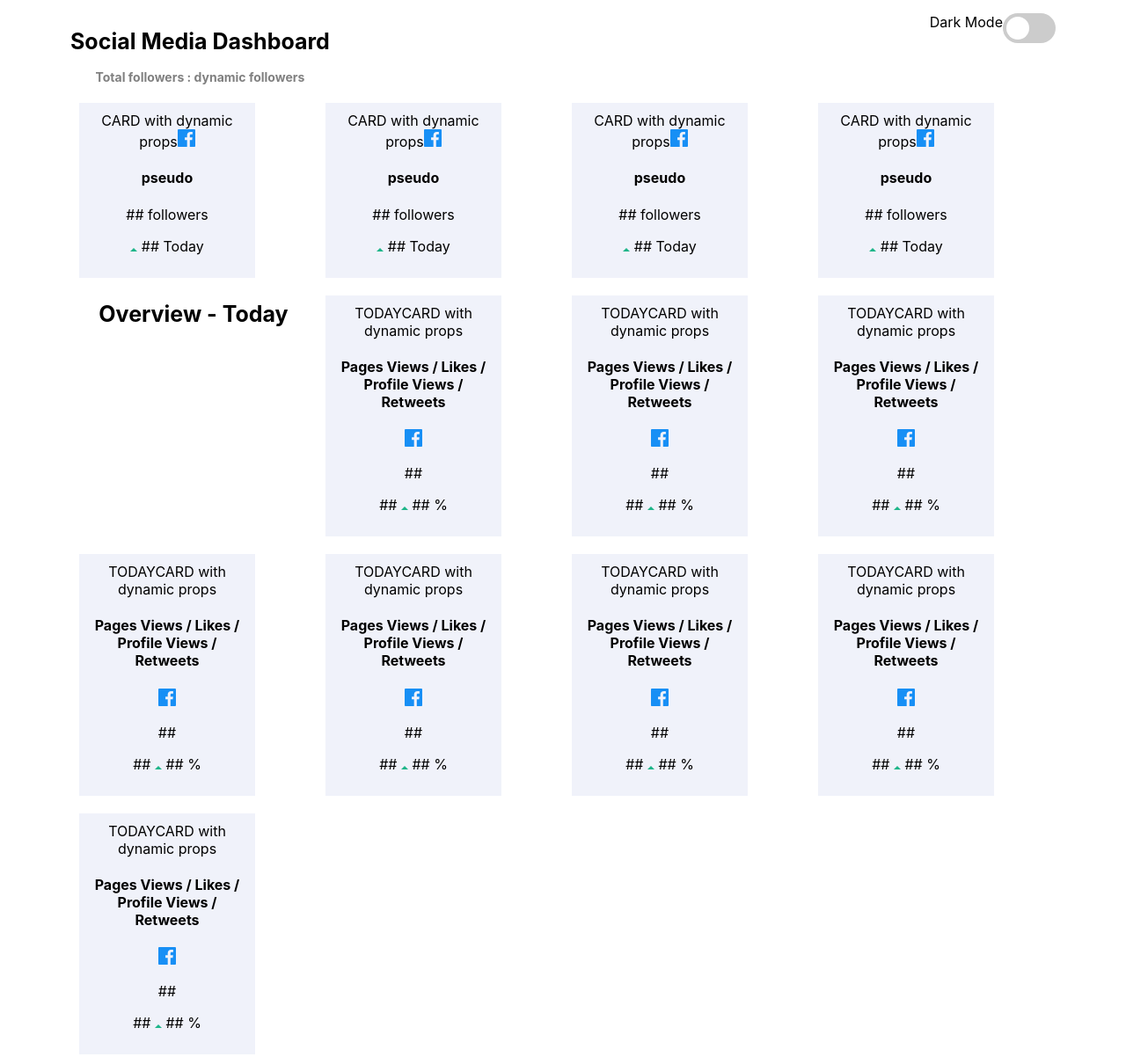
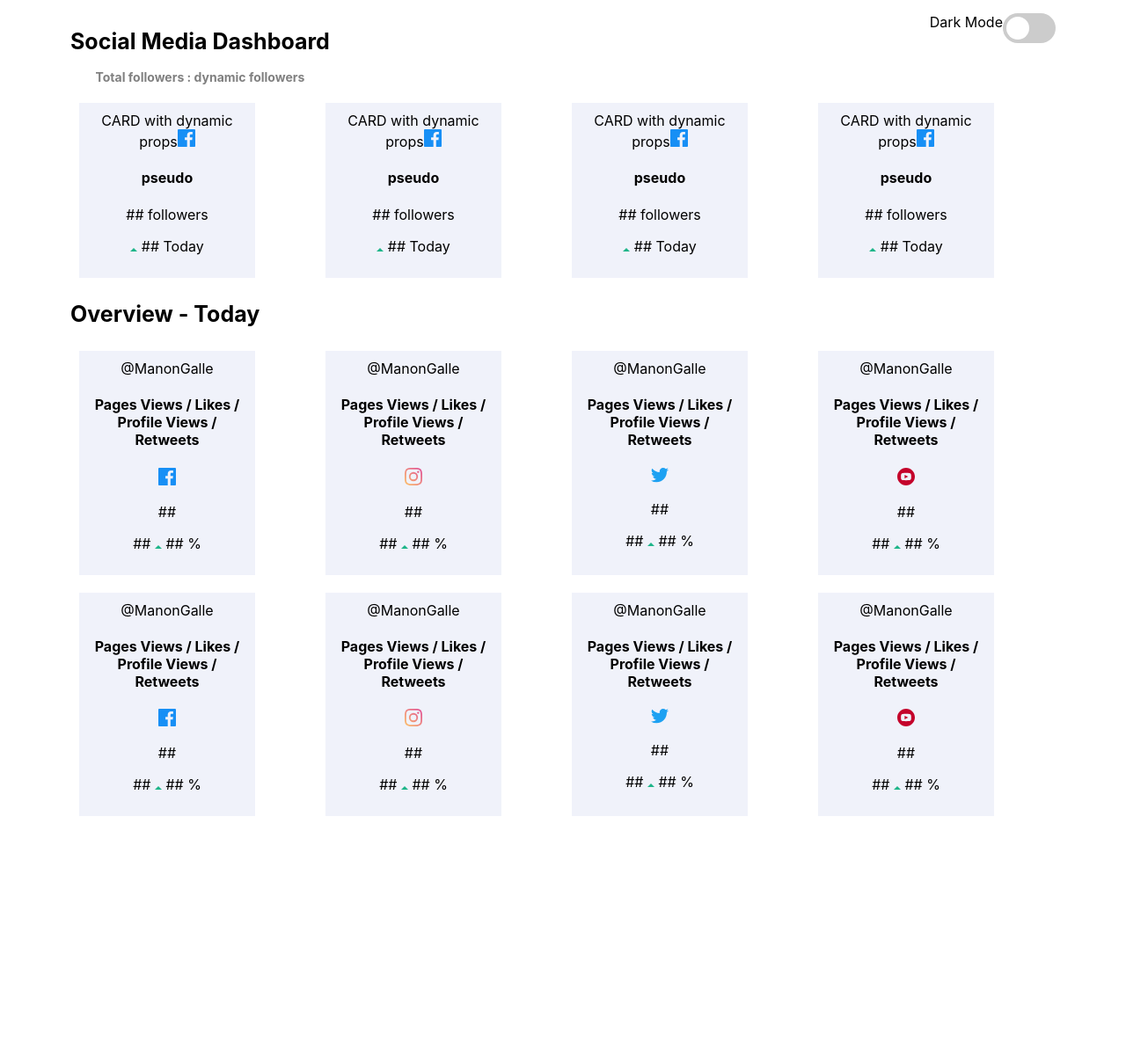
Before and after one commit to manonGalle/Social-media-dashboard, a React app: page / in a window 1280 px wide. Shown: the whole page at 88% size. After the commit the page ends 938 px from the top, so only its background shows below. Built offline with nearby package versions, Linux system fonts and the light colour scheme.

Commit message:
add different social media logos

```diff
--- a/src/components/TodayOverview/TodayCard/TodayCard.js
+++ b/src/components/TodayOverview/TodayCard/TodayCard.js
@@ -1,11 +1,10 @@
-import facebook from "../../../assets/logos/icon-facebook.svg";
 import up from "../../../assets/icon/icon-up.svg";
 import down from "../../../assets/icon/icon-down.svg";
 
 import "./TodayCard.css";
 import { useSelector } from "react-redux";
 
-function TodayCard() {
+function TodayCard({ socialLogo }) {
 
     const darkmode = useSelector((state) => state.darkMode);
 
@@ -13,9 +12,9 @@ function TodayCard() {
 
     return(
         <div className={cssClass}>
-            TODAYCARD with dynamic props
+            @ManonGalle
             <h4>Pages Views / Likes / Profile Views / Retweets</h4>
-            <img src={facebook}/>
+            <img src={socialLogo}/>
             <p className="number">##</p>
             <p className="pourcent">## <img src={up}/> ## % </p>
         </div>
--- a/src/components/TodayOverview/TodayOverview.css
+++ b/src/components/TodayOverview/TodayOverview.css
@@ -1,7 +1,11 @@
 /*Cards organisation*/
 
-.TodayOverview{
+.TodayOverviewCards{
     display: grid;
     grid-template-columns: repeat(4, 1fr);
     grid-template-rows: repeat(2, 1fr);
 }
+
+h1 {
+    text-align: left;
+}
--- a/src/components/TodayOverview/TodayOverview.js
+++ b/src/components/TodayOverview/TodayOverview.js
@@ -1,4 +1,8 @@
 import TodayCard from "./TodayCard/TodayCard";
+import facebook from "../../assets/logos/icon-facebook.svg";
+import instagram from "../../assets/logos/icon-instagram.svg";
+import twitter from "../../assets/logos/icon-twitter.svg";
+import youtube from "../../assets/logos/icon-youtube.svg";
 
 import "./TodayOverview.css";
 
@@ -6,14 +10,16 @@ function TodayOverview() {
     return (
         <div className="TodayOverview">
             <h1>Overview - Today</h1>
-                <TodayCard/>
-                <TodayCard/>
-                <TodayCard/>
-                <TodayCard/>
-                <TodayCard/>
-                <TodayCard/>
-                <TodayCard/>
-                <TodayCard/>
+            <div className="TodayOverviewCards">
+                <TodayCard socialLogo={facebook}/>
+                <TodayCard socialLogo={instagram}/>
+                <TodayCard socialLogo={twitter}/>
+                <TodayCard socialLogo={youtube}/>
+                <TodayCard socialLogo={facebook}/>
+                <TodayCard socialLogo={instagram}/>
+                <TodayCard socialLogo={twitter}/>
+                <TodayCard socialLogo={youtube}/>
+            </div>
         </div>
     )
 };
```
